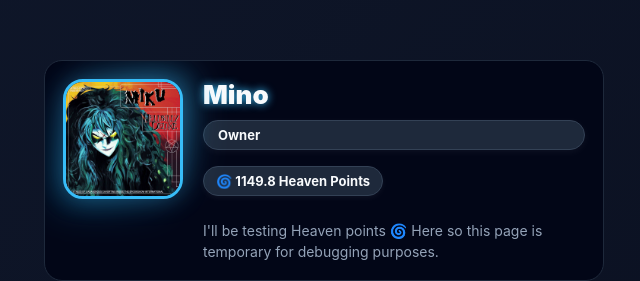
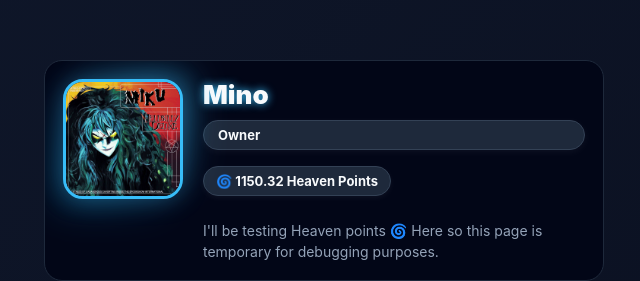
Before and after one commit to Heaven-501/HeavenMusicBotLogicHandler, a plain HTML site: page Mino.html in a window 1280 px wide. Shown: the top 281 px of the page, 316-956 px from the left. Drawn offline with Linux system fonts and the light colour scheme.

Commit message:
Increment Heaven Rating 🌀 [ci skip]

```diff
--- a/Mino.html
+++ b/Mino.html
@@ -55,7 +55,7 @@
       <div class="name">Mino</div>
       <div class="role-tag">Owner</div>
       <div class="activity-stats">
-        <div class="stat-bubble" id="heavenRating">🌀 1149.8 Heaven Points</div>
+        <div class="stat-bubble" id="heavenRating">🌀 1150.32 Heaven Points</div>
       </div>
       <div class="desc">
         I'll be testing Heaven points 🌀 Here so this page is temporary for debugging purposes.
```
Also changed, not shown: 1 other file.
